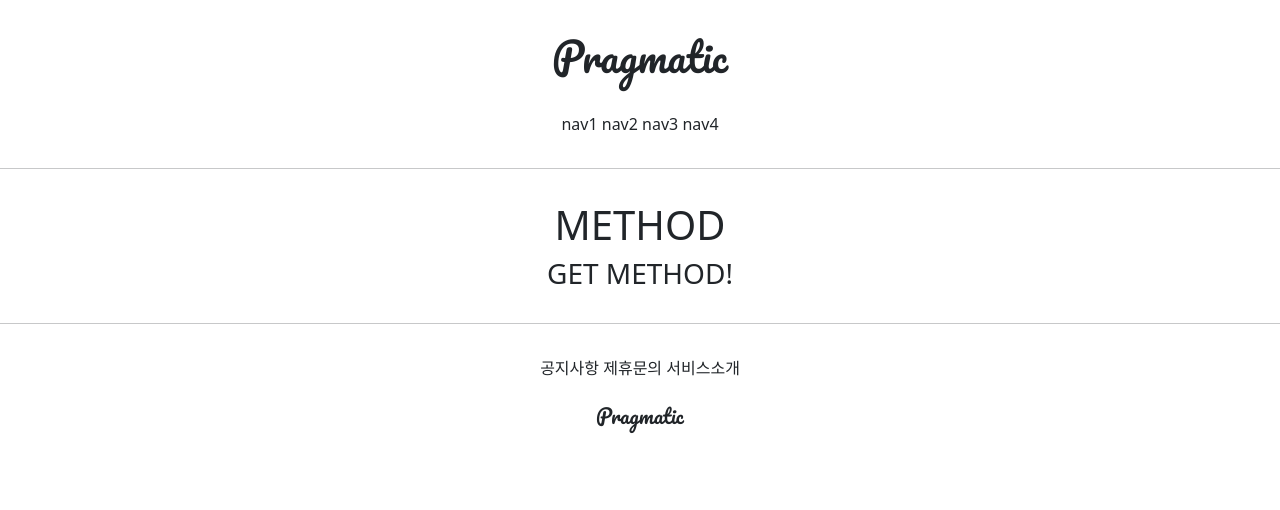
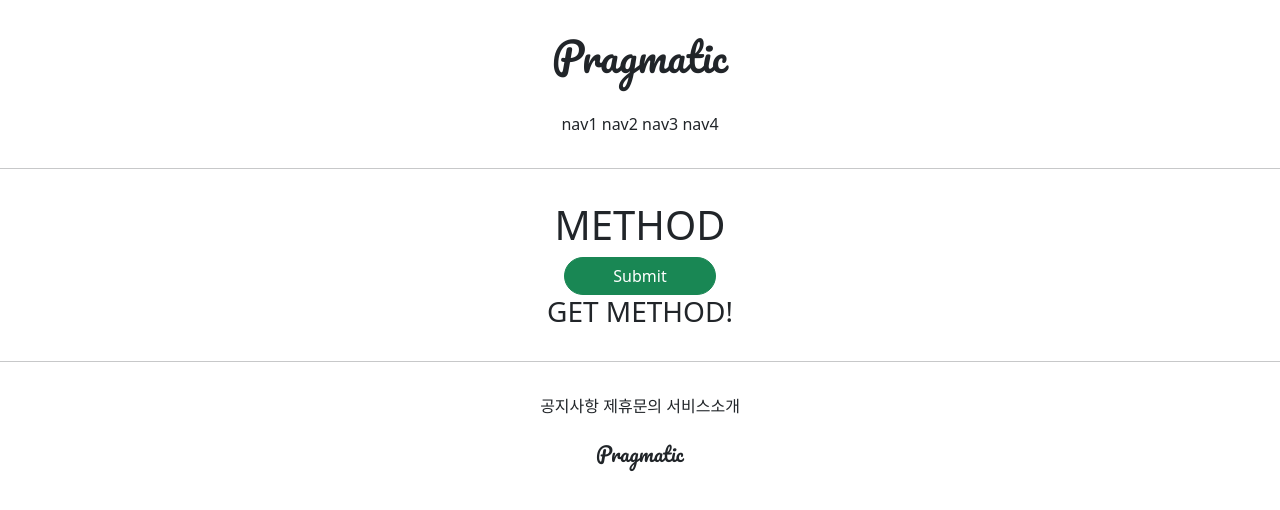
Before and after one commit to codeblue25/gwangjuAI_django, a Django app: page /accounts/hello_world/ in a window 1280 px wide. Shown: the top 510 px of the page. Run offline with Django 3.2, Linux system fonts and the light colour scheme; parts of the project's set-up code (start-up, migrations or seed data) failed here and were passed over.

Commit message:
210708 commit3

```diff
--- a/accountapp/templates/accountapp/hello_world.html
+++ b/accountapp/templates/accountapp/hello_world.html
@@ -5,6 +5,11 @@
     <div style = "margin: 2rem; text-align: center">
         <h1>METHOD</h1>
 
+        <form action="/accounts/hello_world/" method="post">
+            {% csrf_token %}
+            <input class="px-5 btn btn-success rounded-pill" type="submit"/>
+        </form>
+
         <h3>{{ text }}</h3>
     </div>
 
```
